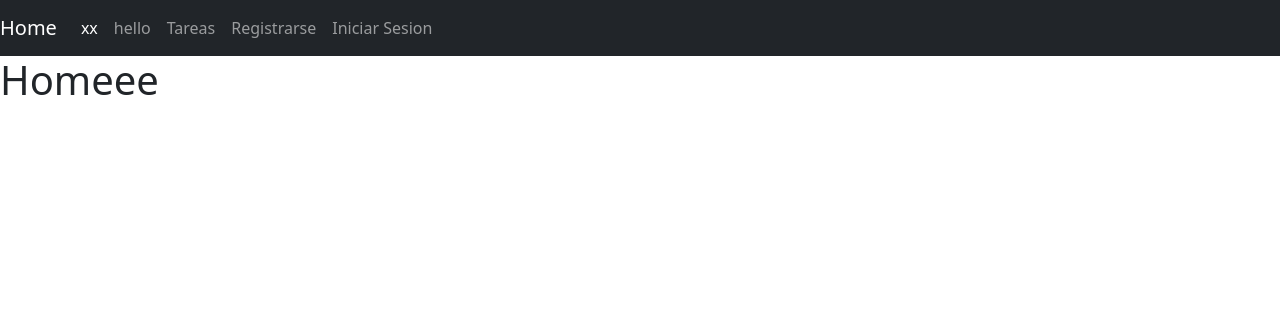
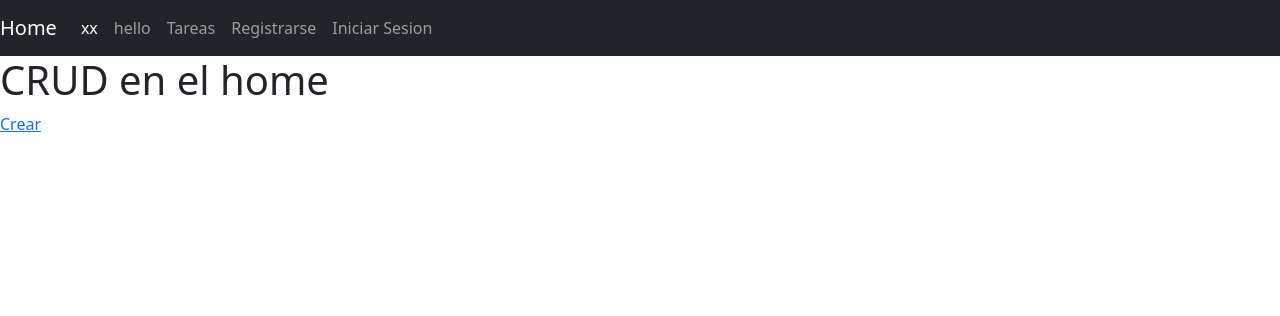
Before and after one commit to Datrixzn19/django-crud, a Django app: page / in a window 1280 px wide. Shown: the top 316 px of the page. Run offline with Django 5.2, Linux system fonts and the light colour scheme.

Commit message:
crear tareas

```diff
--- a/tareas/templates/crear_tareas.html
+++ /dev/null
@@ -1,3 +0,0 @@
-{% extends 'base.html' %}
-{% block content %}
-{% endblock %}
--- a/tareas/templates/home.html
+++ b/tareas/templates/home.html
@@ -1,5 +1,8 @@
 {% extends "base.html" %}
 
 {% block content%}
-    <h1>Homeee</h1>
+<h1>CRUD en el home</h1>
+
+<a href="{% url 'crear_tarea' %}">Crear</a>
+
 {% endblock %}
--- a/tareas/urls.py
+++ b/tareas/urls.py
@@ -15,7 +15,11 @@ urlpatterns = [
 
     path('logout/', views.signout, name='logout'),
 
-    path('signin/', views.signin, name='signin')
+    path('signin/', views.signin, name='signin'),
+
+
+    #C R U D
+    path('crear_tarea/', views.crear_tarea, name='crear_tarea')
 
 
     ]
--- a/tareas/views.py
+++ b/tareas/views.py
@@ -8,6 +8,10 @@ from django.contrib.auth import login, logout, authenticate # solo para guardar
 # Create your views here.
 
 from django.contrib.auth.forms import UserCreationForm, AuthenticationForm #crear usuario, comprobar si existe
+
+
+from .forms import TaskForm # mi modelo de formulario creado a partir de una tabla
+
 
 def signup(request):#crear una sesion
     if request.method == 'GET':
@@ -61,3 +65,14 @@ def signin(request): #logearse con una cuenta ya creada
         else:
             login(request, user)#guardamos su sesion porque sus credenciales son validas
             return redirect('dashboard')
+
+
+
+
+# C R U D
+def crear_tarea(request):
+    if request.method == 'GET':
+        return render(request, 'crear_tarea.html', {'form': TaskForm})#TaskForm es un form que creé a partir de una tabla
+    else:
+        #print(request.POST) imprime los datos que pusimos
+        return render(request, 'crear_tarea.html', {'form': TaskForm})
```
Also changed, not shown: tareas/forms.py (added, +10 -0 lines), tareas/templates/crear_tarea.html (added, +11 -0 lines).
